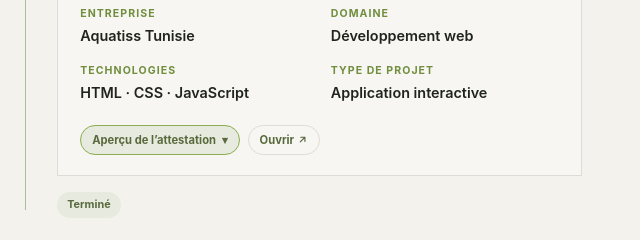
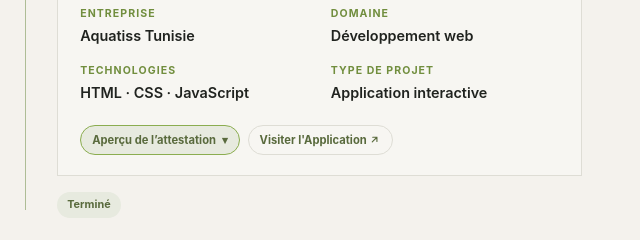
Before and after one commit to Skander-Mustapha-KOUKI/Portfolio, a plain HTML site: page index.htm in a window 1280 px wide. Shown: the part 5120-5360 px from the top of the page, 608-1248 px from the left. Drawn offline with Linux system fonts and the light colour scheme.

Commit message:
ADD app link

```diff
--- a/index.htm
+++ b/index.htm
@@ -416,9 +416,10 @@
                                     aria-controls="stage-preview-1">
                                     Aperçu de l’attestation <span class="cert-arrow" aria-hidden="true">▾</span>
                                 </button>
-                                <a href="certificats/stage/attestation-stage-aquatiss.png" target="_blank"
-                                    rel="noopener">Ouvrir <svg class="arrow-ico" viewBox="0 0 24 24" width="1em" height="1em" aria-hidden="true" focusable="false"><path d="M7 17L17 7M8 7h9v9" fill="none" stroke="currentColor" stroke-width="2.4" stroke-linecap="round" stroke-linejoin="round"/></svg></a>
-                            </div>
+                             <a href="https://aquatiss.com.tn/fr/zoom-choose/" target="_blank"
+                                    rel="noopener">Visiter l'Application <svg class="arrow-ico" viewBox="0 0 24 24" width="1em" height="1em" aria-hidden="true" focusable="false"><path d="M7 17L17 7M8 7h9v9" fill="none" stroke="currentColor" stroke-width="2.4" stroke-linecap="round" stroke-linejoin="round"/></svg></a>
+
+                                </div>
                             <div class="cert-preview" id="stage-preview-1">
                                 <div class="cert-preview-inner">
                                     <a href="certificats/stage/attestation-stage-aquatiss.png" target="_blank"
```
